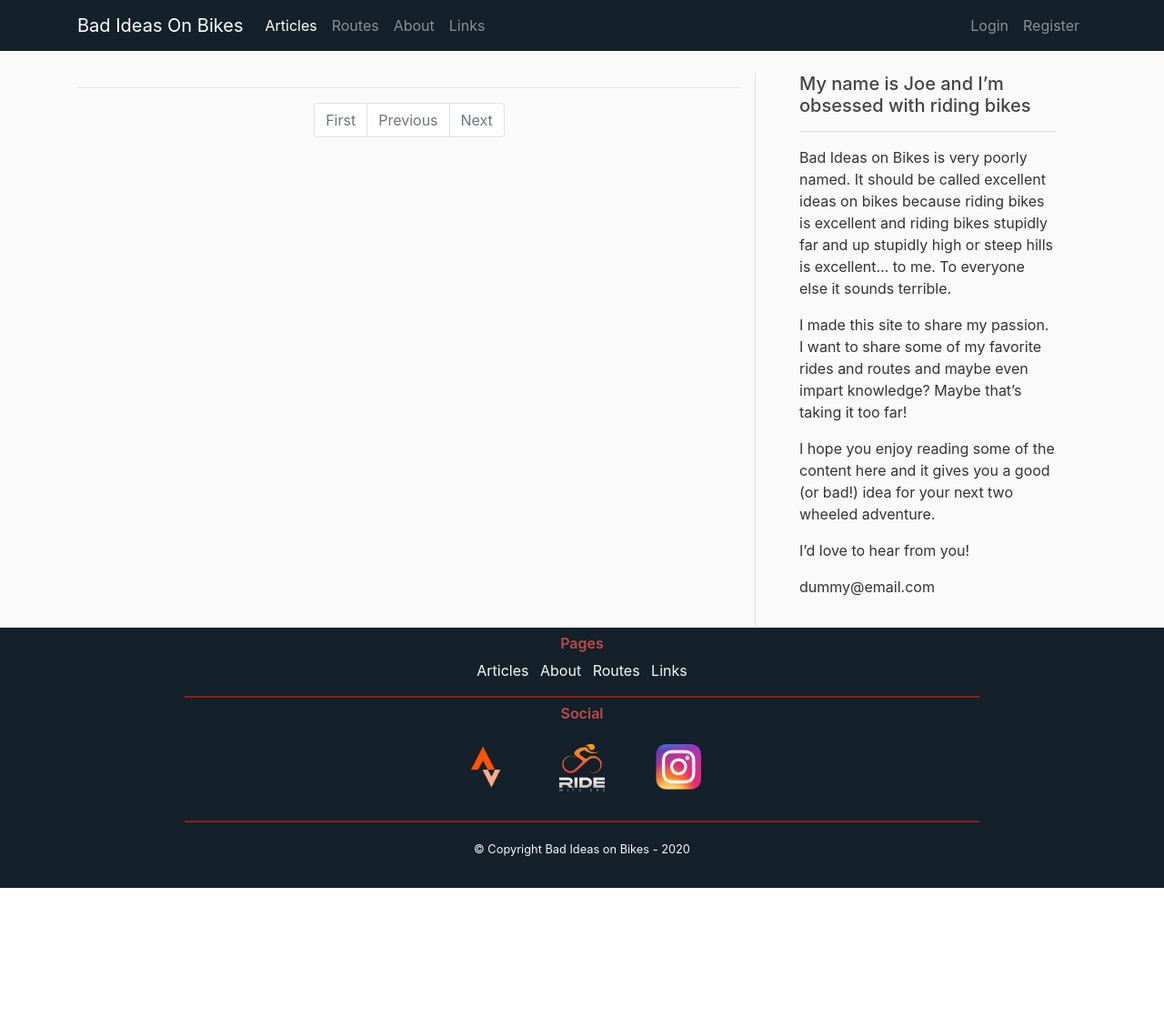
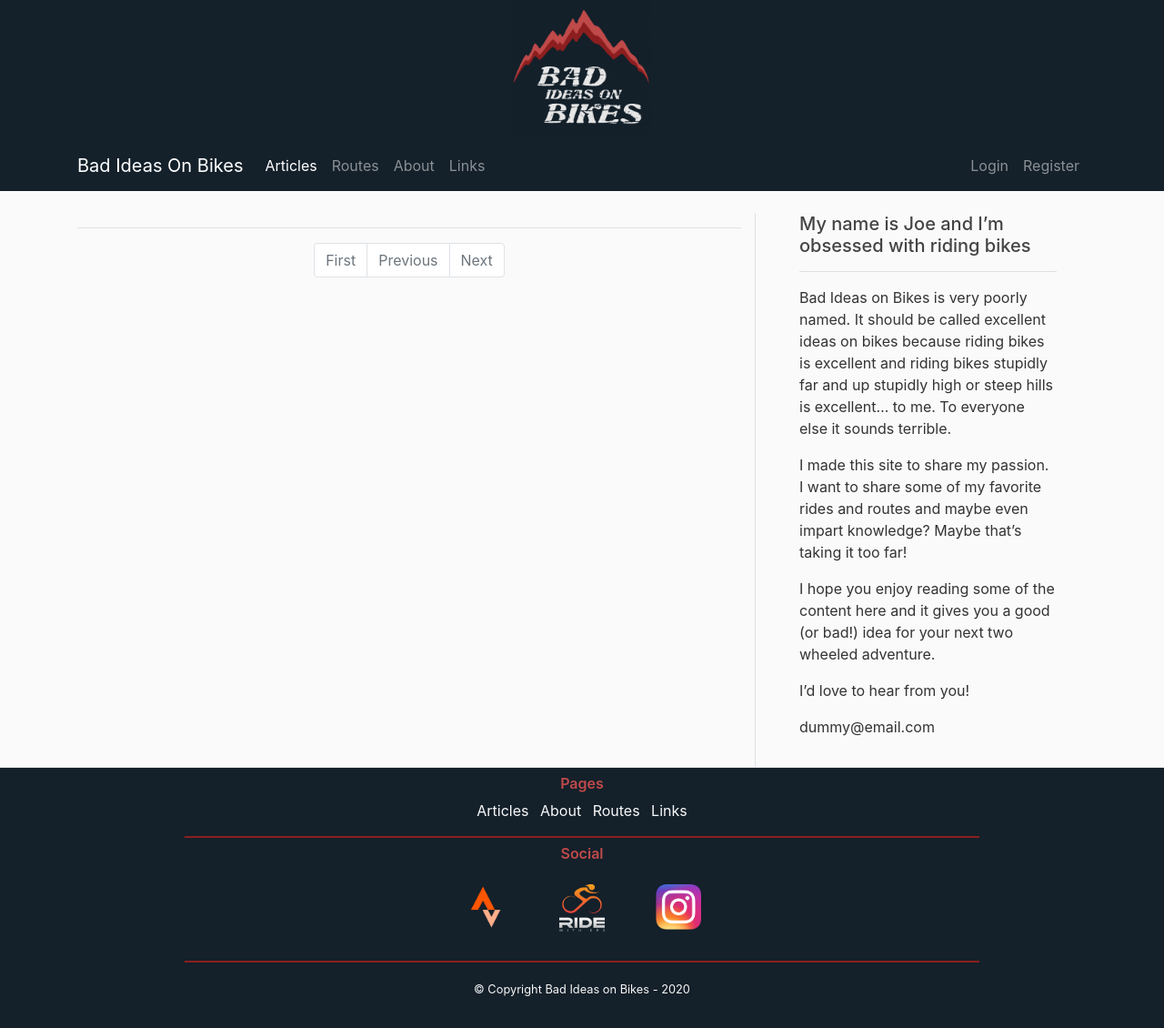
Before and after one commit to matthj1/BadIdeasOnBikesWebsite, a Flask app: page / in a window 1280 px wide. Shown: the whole page at 91% size. Before the commit the page ends 976 px from the top, so only its background shows below. Run offline with Flask 2, Linux system fonts and the light colour scheme; data that the repository does not hold is empty; some libraries are stand-ins or nearby versions.

Commit message:
added banner (which needs work) and improved aesthetic

```diff
--- a/flaskbiob/static/main.css
+++ b/flaskbiob/static/main.css
@@ -109,3 +109,17 @@ figcaption{
     border: solid 1px #BF4A4A;
     border-color: #BF4A4A !Important;
 }
+
+.banner-top{
+    background-color: #14202a;
+}
+
+.banner-top img{
+    max-width: 12%;
+    min-width: 10%;
+    height: auto;
+}
+
+.sticky-offset{
+    top: 70px;
+}
--- a/flaskbiob/templates/BASE.html
+++ b/flaskbiob/templates/BASE.html
@@ -10,7 +10,8 @@
     <title>Bad Ideas on Bikes</title>
 </head>
     <body>
-    <nav class="navbar navbar-expand-lg navbar-dark bg-custom mb-4">
+    <div class="banner-top"><img src="{{ url_for('static', filename='BIOB_Dark_Square_SM.jpg') }}" class="mx-auto d-block img-fluid"></div>
+    <nav class="navbar navbar-expand-lg sticky-top navbar-dark bg-custom mb-4">
         <div class="container">
               <a class="navbar-brand" href="{{ url_for('main.homePage') }}">Bad Ideas On Bikes</a>
               <button class="navbar-toggler" type="button" data-toggle="collapse" data-target="#navbarNav" aria-controls="navbarNav" aria-expanded="false" aria-label="Toggle navigation">
--- a/flaskbiob/templates/Home.html
+++ b/flaskbiob/templates/Home.html
@@ -30,7 +30,7 @@
             </div>
         </div>
         <div class="col-4 order-2 px-5 border-left d-none d-lg-block pb-3" id="sticky-sidebar">
-            <div class="sticky-top">
+            <div class="sticky-top sticky-offset">
                 <h5>My name is Joe and I’m obsessed with riding bikes</h5>
                 <hr>
                 <p>Bad Ideas on Bikes is very poorly named. It should be called excellent ideas on bikes because riding bikes is excellent and riding bikes stupidly far and up stupidly high or steep hills is excellent… to me. To everyone else it sounds terrible.</p>
```
Also changed, not shown: flaskbiob/static/BIOB_Dark_Square.jpg (added), flaskbiob/static/BIOB_Dark_Square_SM.jpg (added).
